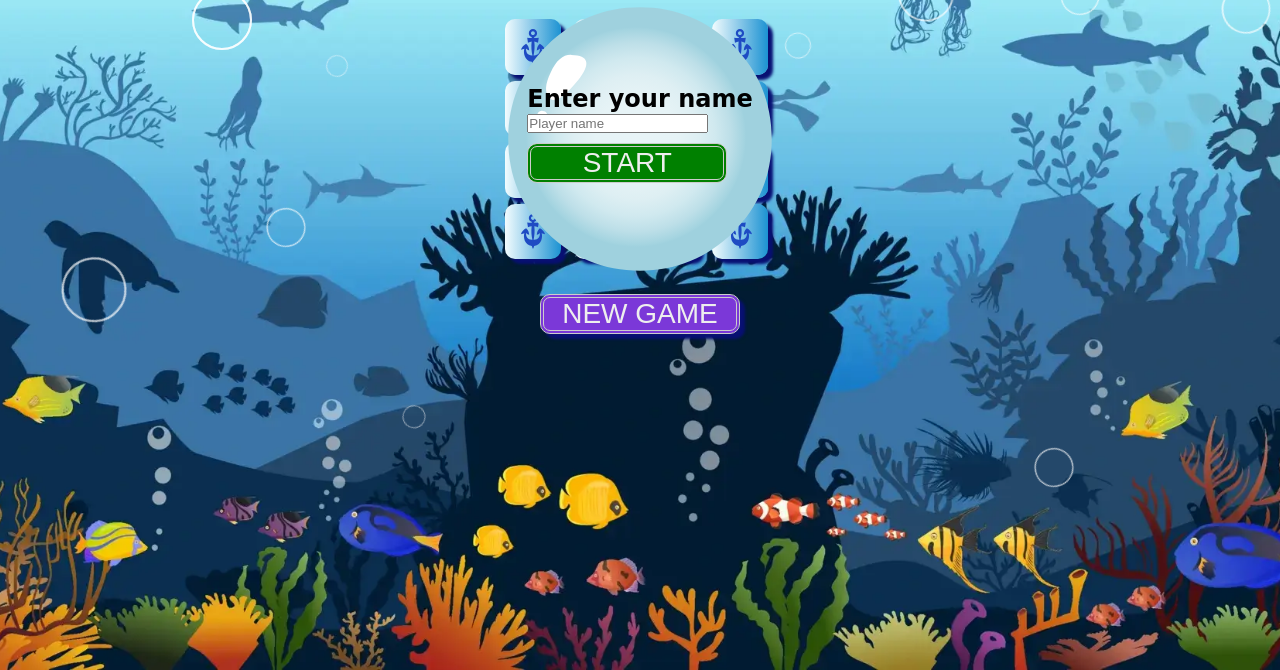
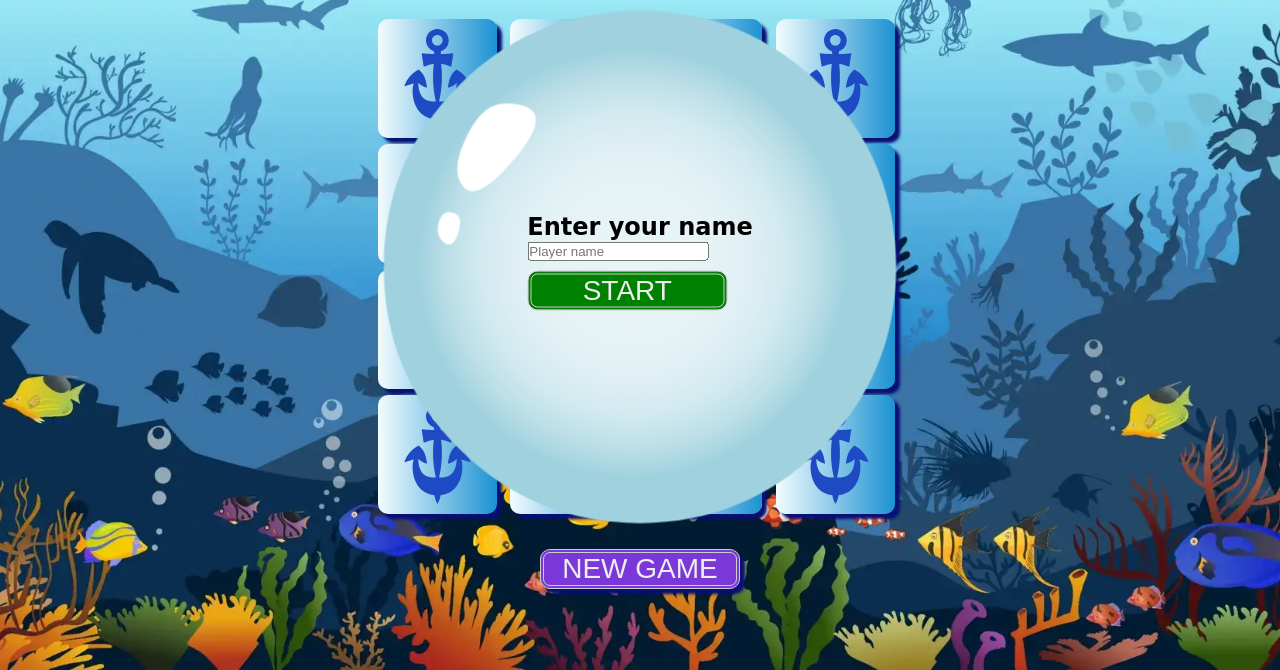
Before and after one commit to CodeWizard-1/memory-game-sea-safari, a plain HTML site: page index.html in a window 1280 px wide. Shown: the part 130-800 px from the top of the page. Drawn offline with Linux system fonts and the light colour scheme; a web font is replaced by a local one.

Commit message:
Add responsive to other devices

```diff
--- a/assets/css/style.css
+++ b/assets/css/style.css
@@ -103,7 +103,7 @@ body {
     width: 200px;
     transition: all .5s;
     cursor: pointer;
-    margin: 10px auto;
+    margin: auto auto;
     box-shadow: 5px 5px 3px rgb(8, 16, 115);
 }
 
@@ -182,7 +182,7 @@ body {
 
 /* Bubbles */
 
-.bubbles div {
+/* .bubbles div {
     height: 60px;
     width: 60px;
     border: 2px solid rgba(255, 255, 255, 0.7);
@@ -247,12 +247,12 @@ body {
 
   .bubbles div:nth-child(8) {
     top: 75%;
-    left: 80%;
+    left: 8%;
     animation: animate 10s linear infinite;
   }
 
   .bubbles div:nth-child(9) {
-    top: 50%;
+    top: 10%;
     left: 50%;
     animation: animate 6s linear infinite;
   }
@@ -265,7 +265,7 @@ body {
 
   .bubbles div:nth-child(11) {
     top: 10%;
-    left: 90%;
+    left: 10%;
     animation: animate 9s linear infinite;
   }
 
@@ -277,7 +277,7 @@ body {
 
   .bubbles div:nth-child(13) {
     top: 20%;
-    left: 95%;
+    left: 5%;
     animation: animate 8s linear infinite;
   }
 
@@ -301,4 +301,27 @@ body {
     100% {
       transform: scale(1.3) translateY(-100px) rotate(360deg);
     }
+  } */
+
+  /* Media query */
+
+  @media screen and (min-width: 414px) {
+    .block-game {
+        width: 410px;
+        height: 410px;
+    }
   }
+
+  @media screen and (min-width: 540px) {
+    .block-game {
+        width: 525px;
+        height: 525px;
+    }
+  }
+
+  /* @media screen and (min-width: 768px) {
+    .block-game {
+        width: 700px;
+        height: 700px;
+    }
+  } */
--- a/index.html
+++ b/index.html
@@ -30,68 +30,68 @@
         <!-- Cards -->
         <section class="block-game">
             <div class="cards" data-framework="blowfish">
-                <img src="./assets/images/blowfish.svg" alt="" class="front-face-card">
+                <img src="./assets/images/blowfish.svg" alt="blowfish" class="front-face-card">
+                <img src="./assets/images/Blue-ship-anchor.svg" alt="Blue-ship-anchor" class="back-face-card">
+            </div>
+            <div class="cards" data-framework="blowfish">
+                <img src="./assets/images/blowfish.svg" alt="blowfish" class="front-face-card">
+                <img src="./assets/images/Blue-ship-anchor.svg" alt="Blue-ship-anchor" class="back-face-card">
+            </div>
+            <div class="cards" data-framework="dolphin">
+                <img src="./assets/images/dolphin.svg" alt="dolphin" class="front-face-card">
+                <img src="./assets/images/Blue-ship-anchor.svg" alt="Blue-ship-anchor" class="back-face-card">
+            </div>
+            <div class="cards" data-framework="dolphin">
+                <img src="./assets/images/dolphin.svg" alt="dolphin" class="front-face-card">
+                <img src="./assets/images/Blue-ship-anchor.svg" alt="Blue-ship-anchor" class="back-face-card">
+            </div>
+            <div class="cards" data-framework="orange-fish">
+                <img src="./assets/images/orange-fish.svg" alt="orange-fish" class="front-face-card">
+                <img src="./assets/images/Blue-ship-anchor.svg" alt="Blue-ship-anchor" class="back-face-card">
+            </div>
+            <div class="cards" data-framework="orange-fish">
+                <img src="./assets/images/orange-fish.svg" alt="orange-fish" class="front-face-card">
+                <img src="./assets/images/Blue-ship-anchor.svg" alt="Blue-ship-anchor" class="back-face-card">
+            </div>
+            <div class="cards" data-framework="red-crab">
+                <img src="./assets/images/red-crab.svg" alt="red-crab" class="front-face-card">
+                <img src="./assets/images/Blue-ship-anchor.svg" alt="Blue-ship-anchor" class="back-face-card">
+            </div>
+            <div class="cards" data-framework="red-crab">
+                <img src="./assets/images/red-crab.svg" alt="red-crab" class="front-face-card">
+                <img src="./assets/images/Blue-ship-anchor.svg" alt="Blue-ship-anchor" class="back-face-card">
+            </div>
+            <div class="cards" data-framework="red-octopus">
+                <img src="./assets/images/red-octopus.svg" alt="red-octopus" class="front-face-card">
+                <img src="./assets/images/Blue-ship-anchor.svg" alt="Blue-ship-anchor" class="back-face-card">
+            </div>
+            <div class="cards" data-framework="red-octopus">
+                <img src="./assets/images/red-octopus.svg" alt="red-octopus" class="front-face-card">
                 <img src="./assets/images/Blue-ship-anchor.svg" alt="" class="back-face-card">
             </div>
-            <div class="cards" data-framework="blowfish">
-                <img src="./assets/images/blowfish.svg" alt="" class="front-face-card">
-                <img src="./assets/images/Blue-ship-anchor.svg" alt="" class="back-face-card">
+            <div class="cards" data-framework="sea-star">
+                <img src="./assets/images/sea-star.svg" alt="sea-star" class="front-face-card">
+                <img src="./assets/images/Blue-ship-anchor.svg" alt="Blue-ship-anchor" class="back-face-card">
             </div>
-            <div class="cards" data-framework="blowfish">
-                <img src="./assets/images/dolphin.svg" alt="" class="front-face-card">
-                <img src="./assets/images/Blue-ship-anchor.svg" alt="" class="back-face-card">
+            <div class="cards" data-framework="sea-star">
+                <img src="./assets/images/sea-star.svg" alt="sea-star" class="front-face-card">
+                <img src="./assets/images/Blue-ship-anchor.svg" alt="Blue-ship-anchor" class="back-face-card">
             </div>
-            <div class="cards" data-framework="blowfish">
-                <img src="./assets/images/dolphin.svg" alt="" class="front-face-card">
-                <img src="./assets/images/Blue-ship-anchor.svg" alt="" class="back-face-card">
+            <div class="cards" data-framework="Tropical-ocean-fish">
+                <img src="./assets/images/Tropical-ocean-fish.svg" alt="Tropical-ocean-fish" class="front-face-card">
+                <img src="./assets/images/Blue-ship-anchor.svg" alt="Blue-ship-anchor" class="back-face-card">
             </div>
-            <div class="cards" data-framework="blowfish">
-                <img src="./assets/images/orange-fish.svg" alt="" class="front-face-card">
-                <img src="./assets/images/Blue-ship-anchor.svg" alt="" class="back-face-card">
+            <div class="cards" data-framework="Tropical-ocean-fish">
+                <img src="./assets/images/Tropical-ocean-fish.svg" alt="Tropical-ocean-fish" class="front-face-card">
+                <img src="./assets/images/Blue-ship-anchor.svg" alt="Blue-ship-anchor" class="back-face-card">
             </div>
-            <div class="cards" data-framework="blowfish">
-                <img src="./assets/images/orange-fish.svg" alt="" class="front-face-card">
-                <img src="./assets/images/Blue-ship-anchor.svg" alt="" class="back-face-card">
+            <div class="cards" data-framework="whale">
+                <img src="./assets/images/whale.svg" alt="whale" class="front-face-card">
+                <img src="./assets/images/Blue-ship-anchor.svg" alt="Blue-ship-anchor" class="back-face-card">
             </div>
-            <div class="cards" data-framework="blowfish">
-                <img src="./assets/images/red-crab.svg" alt="" class="front-face-card">
-                <img src="./assets/images/Blue-ship-anchor.svg" alt="" class="back-face-card">
-            </div>
-            <div class="cards" data-framework="blowfish">
-                <img src="./assets/images/red-crab.svg" alt="" class="front-face-card">
-                <img src="./assets/images/Blue-ship-anchor.svg" alt="" class="back-face-card">
-            </div>
-            <div class="cards" data-framework="blowfish">
-                <img src="./assets/images/red-octopus.svg" alt="" class="front-face-card">
-                <img src="./assets/images/Blue-ship-anchor.svg" alt="" class="back-face-card">
-            </div>
-            <div class="cards" data-framework="blowfish">
-                <img src="./assets/images/red-octopus.svg" alt="" class="front-face-card">
-                <img src="./assets/images/Blue-ship-anchor.svg" alt="" class="back-face-card">
-            </div>
-            <div class="cards" data-framework="blowfish">
-                <img src="./assets/images/sea-star.svg" alt="" class="front-face-card">
-                <img src="./assets/images/Blue-ship-anchor.svg" alt="" class="back-face-card">
-            </div>
-            <div class="cards" data-framework="blowfish">
-                <img src="./assets/images/sea-star.svg" alt="" class="front-face-card">
-                <img src="./assets/images/Blue-ship-anchor.svg" alt="" class="back-face-card">
-            </div>
-            <div class="cards" data-framework="blowfish">
-                <img src="./assets/images/Tropical-ocean-fish.svg" alt="" class="front-face-card">
-                <img src="./assets/images/Blue-ship-anchor.svg" alt="" class="back-face-card">
-            </div>
-            <div class="cards" data-framework="blowfish">
-                <img src="./assets/images/Tropical-ocean-fish.svg" alt="" class="front-face-card">
-                <img src="./assets/images/Blue-ship-anchor.svg" alt="" class="back-face-card">
-            </div>
-            <div class="cards" data-framework="blowfish">
-                <img src="./assets/images/whale.svg" alt="" class="front-face-card">
-                <img src="./assets/images/Blue-ship-anchor.svg" alt="" class="back-face-card">
-            </div>
-            <div class="cards" data-framework="blowfish">
-                <img src="./assets/images/whale.svg" alt="" class="front-face-card">
-                <img src="./assets/images/Blue-ship-anchor.svg" alt="" class="back-face-card">
+            <div class="cards" data-framework="whale">
+                <img src="./assets/images/whale.svg" alt="whale" class="front-face-card">
+                <img src="./assets/images/Blue-ship-anchor.svg" alt="Blue-ship-anchor" class="back-face-card">
             </div>
             <!-- Start and final windows -->
             <div id="start-window" class="start-window">
@@ -120,36 +120,12 @@
         </section>
         <!-- Button New game -->
         <section>
-            <!-- <div id="start-window" class="start-window">
-                <div class="start-window-content">
-                    <h2>Enter your name</h2>
-                    <input type="text" id="play-name" placeholder="Player name">
-                    <br>
-                    <button id="start-btn">START</button>
-                </div>
-            </div> -->
-            <!-- <div id="results" class="final-window">
-                <div class="final-window-content">
-                    <h2>Game Results</h2>
-                    <table>
-                        <thead>
-                                <tr>
-                                    <th>Rank<span id="rating-text"></span></th>
-                                    <th>Name<span id="results-player-name"></span></th>
-                                    <th>Time<span id="results-time"></span></th>
-                                </tr>
-                        </thead>
-                        <tbody id="best-results-table"></tbody>
-                    </table>
-                </div>
-            </div> -->
             <button id="restart-btn">NEW GAME</button>
         </section>
 
         <!-- Bubbles section -->
         <section>
             <div class="bubbles">
-                <div><span class="dot-inside"></span></div>
                 <div><span class="dot-inside"></span></div>
                 <div><span class="dot-inside"></span></div>
                 <div><span class="dot-inside"></span></div>
```
